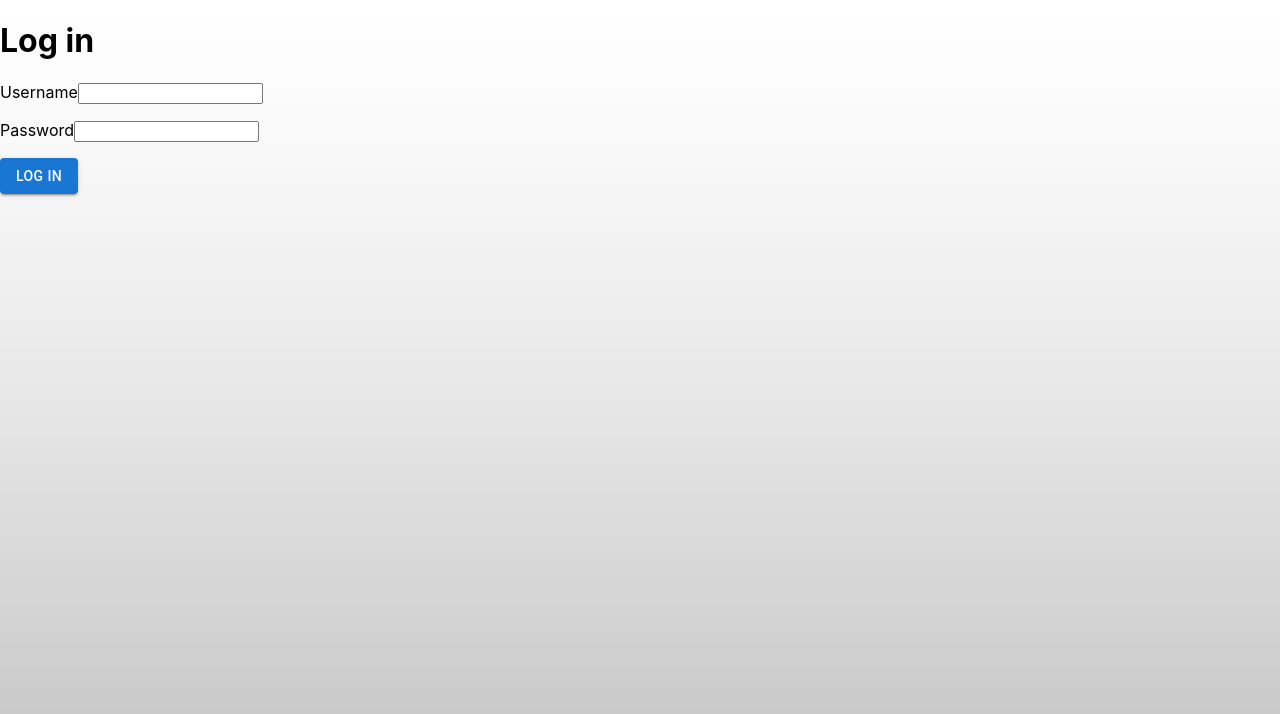
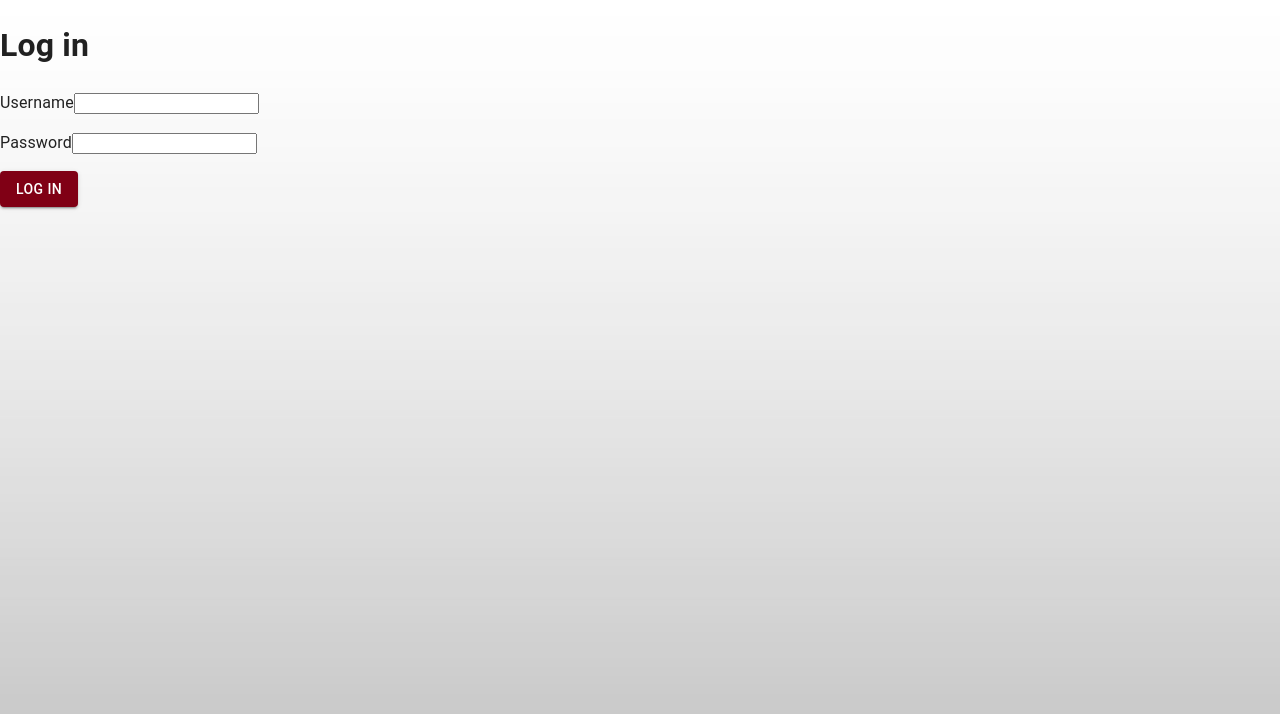
Before and after one commit to flysaiah/area11, a React (Create React App) app in the folder client/: page /login in a window 1280 px wide. Shown: the top 714 px of the page. Built offline with nearby package versions, Linux system fonts and the light colour scheme.

Commit message:
Add basic theme

```diff
--- a/client/src/App.tsx
+++ b/client/src/App.tsx
@@ -4,13 +4,16 @@ import Home from './Components/Home/Home';
 import Login from "./Components/Login/Login";
 import Timeline from "./Components/Timeline/Timeline";
 import AuthContext from "./Store/AuthContext";
+import { CssBaseline, ThemeProvider } from "@mui/material";
+import { AppTheme } from "./Themes/theme";
 
 const App = () => {
 
     const authContext = useContext(AuthContext);
 
     return (
-
+        <ThemeProvider theme={AppTheme}>
+            <CssBaseline enableColorScheme/>
             <Routes>
                 <Route path="/" element={authContext.isLoggedIn ? <Navigate replace to="/home" /> : <Navigate replace to="/login" />} />
                 <Route path="/login" element={authContext.isLoggedIn ? <Navigate replace to="/home" /> : <Login />} />
@@ -25,6 +28,7 @@ const App = () => {
                     }
                 />
             </Routes>
+        </ThemeProvider>
     );
 }
 
--- a/client/src/Components/Home/CatalogPane/CatalogPane.tsx
+++ b/client/src/Components/Home/CatalogPane/CatalogPane.tsx
@@ -67,7 +67,7 @@ const CatalogPane: React.FC<{ setCurrentlySelected: React.Dispatch<React.SetStat
     return (
         <Pane className={styles["catalog-pane"]}>
             <List dense={true} sx={listSX}>
-                <ListSubheader color="primary" sx={subheaderSX}>Want to Watch ({wantToWatchList.length})</ListSubheader>
+                <ListSubheader sx={subheaderSX}>Want to Watch ({wantToWatchList.length})</ListSubheader>
                 {wantToWatchList.map(anime => (
                     <ListItem disablePadding key={anime._id} onClick={() => props.setCurrentlySelected(anime)}>
                         <ListItemButton>
@@ -76,7 +76,7 @@ const CatalogPane: React.FC<{ setCurrentlySelected: React.Dispatch<React.SetStat
                     </ListItem>
                 ))}
                 <Divider />
-                <ListSubheader color="primary" sx={subheaderSX}>Considering ({consideringList.length})</ListSubheader>
+                <ListSubheader sx={subheaderSX}>Considering ({consideringList.length})</ListSubheader>
                 {consideringList.map(anime => (
                     <ListItem disablePadding key={anime._id} onClick={() => props.setCurrentlySelected(anime)}>
                         <ListItemButton>
@@ -85,7 +85,7 @@ const CatalogPane: React.FC<{ setCurrentlySelected: React.Dispatch<React.SetStat
                     </ListItem>
                 ))}
                 <Divider />
-                <ListSubheader color="primary" sx={subheaderSX}>Completed ({completedList.length})</ListSubheader>
+                <ListSubheader sx={subheaderSX}>Completed ({completedList.length})</ListSubheader>
                 {completedList.map(anime => (
                     <ListItem disablePadding key={anime._id} onClick={() => props.setCurrentlySelected(anime)}>
                         <ListItemButton>
--- /dev/null
+++ b/client/src/Themes/theme.ts
@@ -0,0 +1,40 @@
+import { deepOrange } from "@mui/material/colors";
+import { createTheme } from "@mui/material/styles";
+
+export const AppTheme = createTheme({
+  palette: {
+    primary: {
+        50 : '#f0e0e3',
+        100 : '#d9b3b9',
+        200 : '#c0808a',
+        300 : '#a64d5b',
+        400 : '#932638',
+        500 : '#800015',
+        600 : '#780012',
+        700 : '#6d000f',
+        800 : '#63000c',
+        900 : '#500006',
+        A100 : '#ff8385',
+        A200 : '#ff5053',
+        A400 : '#ff1d21',
+        A700 : '#ff0308',
+    },
+    secondary: {
+        50 : '#e8f0f8',
+        100 : '#c5daee',
+        200 : '#9ec2e3',
+        300 : '#77aad7',
+        400 : '#5a97cf',
+        500 : '#3d85c6',
+        600 : '#377dc0',
+        700 : '#2f72b9',
+        800 : '#2768b1',
+        900 : '#1a55a4',
+        A100 : '#dae9ff',
+        A200 : '#a7caff',
+        A400 : '#74abff',
+        A700 : '#5b9cff',
+    },
+    warning: deepOrange
+  }
+});
```
Lines whose indentation alone changed are shown as unchanged.
